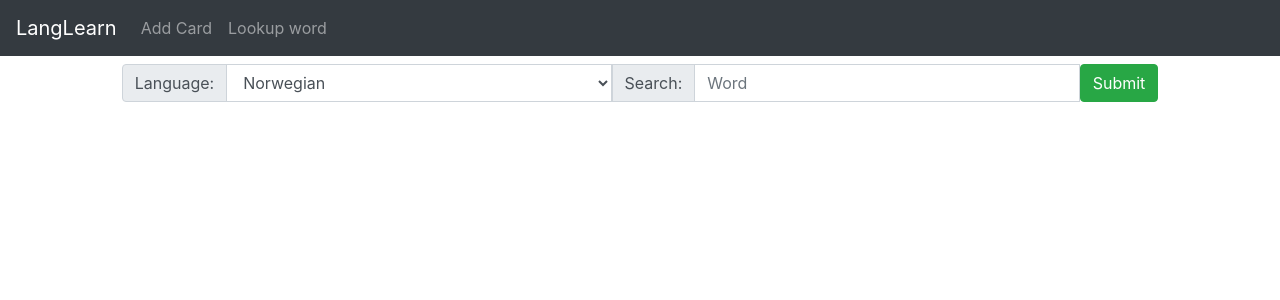
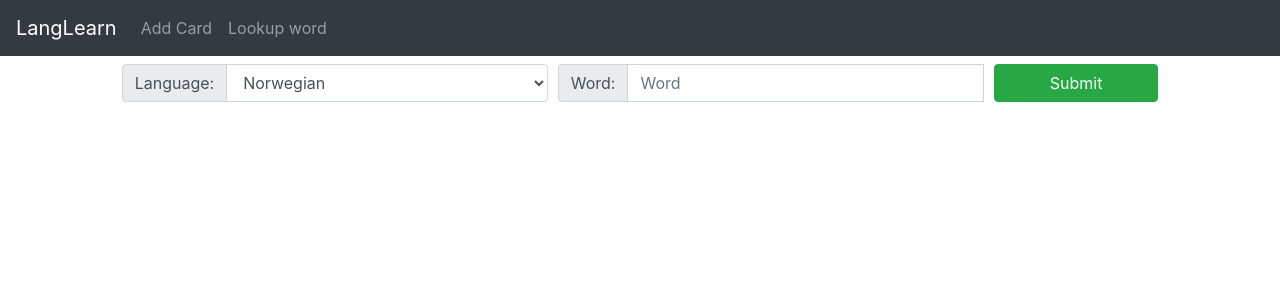
Before and after one commit to KyattPL/lang-learn-app, a React (Create React App) app in the folder frontend/: page /searchCard in a window 1280 px wide. Shown: the top 300 px of the page. Built offline with nearby package versions, Linux system fonts and the light colour scheme.

Commit message:
Fixes #4

```diff
--- a/frontend/src/components/AddCard.jsx
+++ b/frontend/src/components/AddCard.jsx
@@ -1,14 +1,14 @@
+import InputGroup from 'react-bootstrap/InputGroup';
+import Form from 'react-bootstrap/Form';
 import Container from 'react-bootstrap/Container';
 import Row from 'react-bootstrap/Row';
 import Col from 'react-bootstrap/Col';
-import Form from 'react-bootstrap/Form';
-import InputGroup from 'react-bootstrap/InputGroup';
-import { useRef, useState } from 'react';
-import React from 'react';
 
+import { useRef, useState, useEffect } from 'react';
+
+import '../styles/AddCard.css';
 import AddCardAbstractForm from './AddCardAbstractForm.jsx';
 import AddCardModal from './AddCardModal.jsx';
-import '../styles/DropdownLiveSearch.css';
 
 function AddCard() {
 
@@ -21,6 +21,18 @@ function AddCard() {
     const [currSpeech, setCurrSpeech] = useState("Adjective");
     const [currWord, setCurrWord] = useState(null);
     const [shouldShowModal, setShouldShowModal] = useState(false);
+
+    const [windowWidth, setWindowWidth] = useState(window.innerWidth);
+
+    useEffect(() => {
+        function handleResize() {
+            setWindowWidth(window.innerWidth);
+        }
+
+        window.addEventListener('resize', handleResize);
+    });
+
+    let numberOfColumns = windowWidth <= 425 ? 12 : 10;
 
     const updateLang = () => {
         setCurrLang(selectLang.current.value);
@@ -39,14 +51,21 @@ function AddCard() {
             <Row>
                 <Col>
                 </Col>
-                <Col xs={10}>
-                    <InputGroup className="mt-2">
+                <Col xs={numberOfColumns}>
+                    <Form className="mt-2">
+                        <Form.Row className="align-items-center gapBetweenRows">
+                            <Col xs={12} md={6}>
+                                <InputGroup>
                                     <InputGroup.Prepend>
                                         <InputGroup.Text>Language:</InputGroup.Text>
                                     </InputGroup.Prepend>
                                     <Form.Control className="langDropdown" onChange={() => updateLang()} ref={selectLang} as="select" defaultValue="Dutch">
                                         {langs.map((lang) => <option key={lang.index}>{lang.lang}</option>)}
                                     </Form.Control>
+                                </InputGroup>
+                            </Col>
+                            <Col xs={12} md={6}>
+                                <InputGroup>
                                     <InputGroup.Prepend>
                                         <InputGroup.Text>Part of speech:</InputGroup.Text>
                                     </InputGroup.Prepend>
@@ -57,19 +76,22 @@ function AddCard() {
                                     </Form.Control>
                                 </InputGroup>
                             </Col>
+                        </Form.Row>
+                    </Form>
+                </Col>
                 <Col>
                 </Col>
             </Row>
             <Row>
                 <Col>
                 </Col>
-                <Col xs={10} className="mt-2">
-                    <AddCardAbstractForm showModal={showModal} wordSetter={setCurrWord} langSelected={currLang} grammarSelected={currSpeech}/>
+                <Col xs={numberOfColumns} className="mt-2">
+                    <AddCardAbstractForm showModal={showModal} wordSetter={setCurrWord} langSelected={currLang} grammarSelected={currSpeech} />
                 </Col>
                 <Col>
                 </Col>
             </Row>
-            <AddCardModal show={shouldShowModal} addedWord={currWord} handleClose={() => setShouldShowModal(false)}/>
+            <AddCardModal show={shouldShowModal} addedWord={currWord} handleClose={() => setShouldShowModal(false)} />
         </Container >
     )
 }
--- a/frontend/src/components/SearchCard.jsx
+++ b/frontend/src/components/SearchCard.jsx
@@ -6,7 +6,7 @@ import Container from 'react-bootstrap/Container';
 import Row from 'react-bootstrap/Row';
 import Col from 'react-bootstrap/Col';
 
-import { useState, useRef } from 'react';
+import { useState, useRef, useEffect } from 'react';
 
 import '../styles/SearchCard.css';
 import TranslationGroup from './TranslationGroup.jsx';
@@ -25,6 +25,18 @@ function SearchCard() {
 
     const [noWord, setNoWord] = useState(null);
     const [shouldShowModal, setShouldShowModal] = useState(false);
+
+    const [windowWidth, setWindowWidth] = useState(window.innerWidth);
+
+    useEffect(() => {
+        function handleResize() {
+            setWindowWidth(window.innerWidth);
+        }
+
+        window.addEventListener('resize', handleResize);
+    });
+
+    let numberOfColumns = windowWidth <= 425 ? 12 : 10;
 
     const handleClose = () => setShouldShowModal(false);
 
@@ -69,11 +81,10 @@ function SearchCard() {
             <Row>
                 <Col>
                 </Col>
-                <Col xs={10}>
+                <Col xs={numberOfColumns}>
                     <Form className="mt-2" noValidate validated={validated} onSubmit={searchCard}>
-                        <Form.Label htmlFor="inlineFormInputGroup" srOnly>
-                            Word
-                        </Form.Label>
+                        <Form.Row className="align-items-center gapBetweenRows">
+                            <Col xs={12} sm={6} md={5}>
                                 <InputGroup>
                                     <InputGroup.Prepend>
                                         <InputGroup.Text>Language:</InputGroup.Text>
@@ -82,15 +93,23 @@ function SearchCard() {
                                         <option>Dutch</option>
                                         <option>Norwegian</option>
                                     </Form.Control>
+                                </InputGroup>
+                            </Col>
+                            <Col xs={12} sm={6} md={5}>
+                                <InputGroup>
                                     <InputGroup.Prepend>
-                                <InputGroup.Text>Search:</InputGroup.Text>
+                                        <InputGroup.Text>Word:</InputGroup.Text>
                                     </InputGroup.Prepend>
                                     <FormControl required ref={wordInput} placeholder="Word" data-testid="testWordInput" />
                                     <FormControl.Feedback style={{ order: 4 }} type="invalid">Empty box!</FormControl.Feedback>
-                            <Button data-testid="testButtonSearch" type="submit" variant="success">
+                                </InputGroup>
+                            </Col>
+                            <Col xs={12} md={2}>
+                                <Button data-testid="testButtonSearch" type="submit" variant="success" block>
                                     Submit
                                 </Button>
-                        </InputGroup>
+                            </Col>
+                        </Form.Row>
                     </Form>
                 </Col>
                 <Col>
@@ -99,7 +118,7 @@ function SearchCard() {
             <Row>
                 <Col>
                 </Col>
-                <Col xs={10} className="mt-2">
+                <Col xs={numberOfColumns} className="mt-2">
                     {hasBeenFound ? <TranslationGroup cardLang={cardLang} cardObj={cardInfo} /> : null}
                 </Col>
                 <Col>
--- a/frontend/src/components/norwegian/NorwegianAddNoun.jsx
+++ b/frontend/src/components/norwegian/NorwegianAddNoun.jsx
@@ -84,42 +84,42 @@ function NorwegianAddNoun({ wordSetter, showModal }) {
     return (
         <Form onSubmit={addCard} noValidate validated={validated}>
             <Form.Group as={Row} className="mb-2">
-                <Form.Label column sm="2">
+                <Form.Label column md="3">
                     Word
                 </Form.Label>
-                <Col sm={10}>
+                <Col md={9}>
                     <Form.Control ref={wordInput} required type="text" placeholder="Type here" />
                 </Col>
             </Form.Group>
             <Form.Group as={Row} className="mb-2">
-                <Form.Label column sm="2">
+                <Form.Label column md="3">
                     Pronounciation
                 </Form.Label>
-                <Col sm={10}>
+                <Col md={9}>
                     <Form.Control ref={pronInput} required type="text" placeholder="Type here" />
                 </Col>
             </Form.Group>
             <Form.Group as={Row} className="mb-2">
-                <Form.Label column sm="2">
+                <Form.Label column md="3">
                     Meaning
                 </Form.Label>
-                <Col sm={10}>
+                <Col md={9}>
                     <Form.Control ref={meanInput} required type="text" placeholder="Type here" />
                 </Col>
             </Form.Group>
             <Form.Group as={Row} className="mb-2">
-                <Form.Label column sm="2">
+                <Form.Label column md="3">
                     Countable
                 </Form.Label>
-                <Col sm={10}>
+                <Col md={9}>
                     <Form.Control onClick={() => setCheckedCountable(!checkedCountable)} style={{ width: "auto" }} type="checkbox" />
                 </Col>
             </Form.Group>
             <Form.Group as={Row} className="mb-2">
-                <Form.Label column sm="2">
+                <Form.Label column md="3">
                     Gender
                 </Form.Label>
-                <Col sm={10}>
+                <Col md={9}>
                     <Form.Control ref={genderInput} required as="select">
                         <option value="masculine">Masculine</option>
                         <option value="feminine">Feminine</option>
@@ -130,10 +130,10 @@ function NorwegianAddNoun({ wordSetter, showModal }) {
             {
                 grammarInputNames.map((name, index) =>
                     <Form.Group key={name} as={Row} className="mb-2">
-                        <Form.Label column sm="2">
+                        <Form.Label column md="3">
                             {name}
                         </Form.Label>
-                        <Col sm={10}>
+                        <Col md={9}>
                             <Form.Control ref={elRefs[index]} className="dontValidate" type="text" placeholder="Type here" />
                         </Col>
                     </Form.Group>)
--- a/frontend/src/components/norwegian/NorwegianCard.jsx
+++ b/frontend/src/components/norwegian/NorwegianCard.jsx
@@ -67,7 +67,7 @@ function NorwegianCard({ cardObj, numOfTranslation }) {
     let gender = "grammarNoun" in singleTranslation ? singleTranslation.grammarNoun.gender : null;
 
     return (
-        <Card>
+        <Card className="mb-2">
             <Card.Header>
                 <DeleteCardModal cardLang="Norwegian" cardId={cardObj._id} translationId={singleTranslation._id} />
             </Card.Header>
--- a/frontend/src/styles/AddCard.css
+++ b/frontend/src/styles/AddCard.css
@@ -1,4 +1,13 @@
+.langDropdown {
+    border-color: #ced4da !important;
+    background-image: none !important;
+}
+
 .dontValidate {
     border-color: #ced4da !important;
     background-image: none !important;
 }
+
+.gapBetweenRows {
+    grid-row-gap: 0.5rem;
+}
--- a/frontend/src/styles/DropdownLiveSearch.css
+++ /dev/null
@@ -1,3 +0,0 @@
-.dropdownTransform {
-    transform: translate(0px, 40px) !important;
-}
--- a/frontend/src/styles/SearchCard.css
+++ b/frontend/src/styles/SearchCard.css
@@ -6,3 +6,7 @@
 .langDropdown:focus {
     box-shadow: none !important;
 }
+
+.gapBetweenRows {
+    grid-row-gap: 0.5rem;
+}
```
Also changed, not shown: 34 other files (tests, documents, lock files or other folders). Lines whose indentation alone changed are shown as unchanged.
